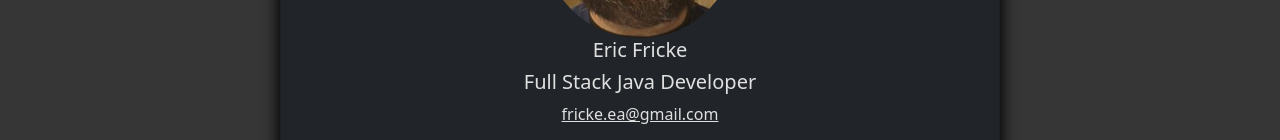
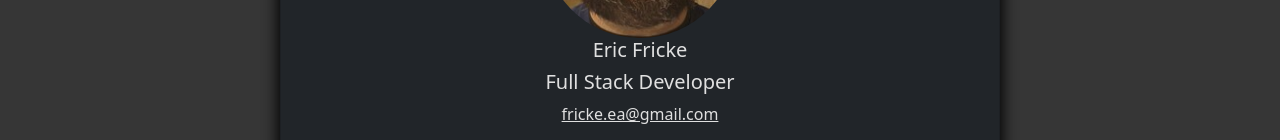
Before and after one commit to angrybaldmanx/angrybaldmanx.github.io, a React (Create React App) app: page /Contact in a window 1280 px wide. Shown: the part 326-466 px from the top of the page. Built offline with nearby package versions, Linux system fonts and the light colour scheme.

Commit message:
Update Contact.jsx

```diff
--- a/src/components/Contact.jsx
+++ b/src/components/Contact.jsx
@@ -12,7 +12,7 @@ export default function Contact() {
                 <Card.Body>
                 <Card.Img variant="left" src={Derp} id="profileImage"/>
                     <Card.Title>Eric Fricke</Card.Title>
-                    <h5>Full Stack Java Developer</h5>
+                    <h5>Full Stack Developer</h5>
                     <p><a href="mailto:fricke.ea@gmail.com">fricke.ea@gmail.com</a></p>
                     <a href='https://e-fricke.github.io/'><img src ={Mail} height='40' id='profileIcon' alt="Portfolio"></img></a>
                     <a href='https://github.com/e-fricke'><img src ={Github} height='40' id='profileIcon' alt="GitHub"></img></a>
```
